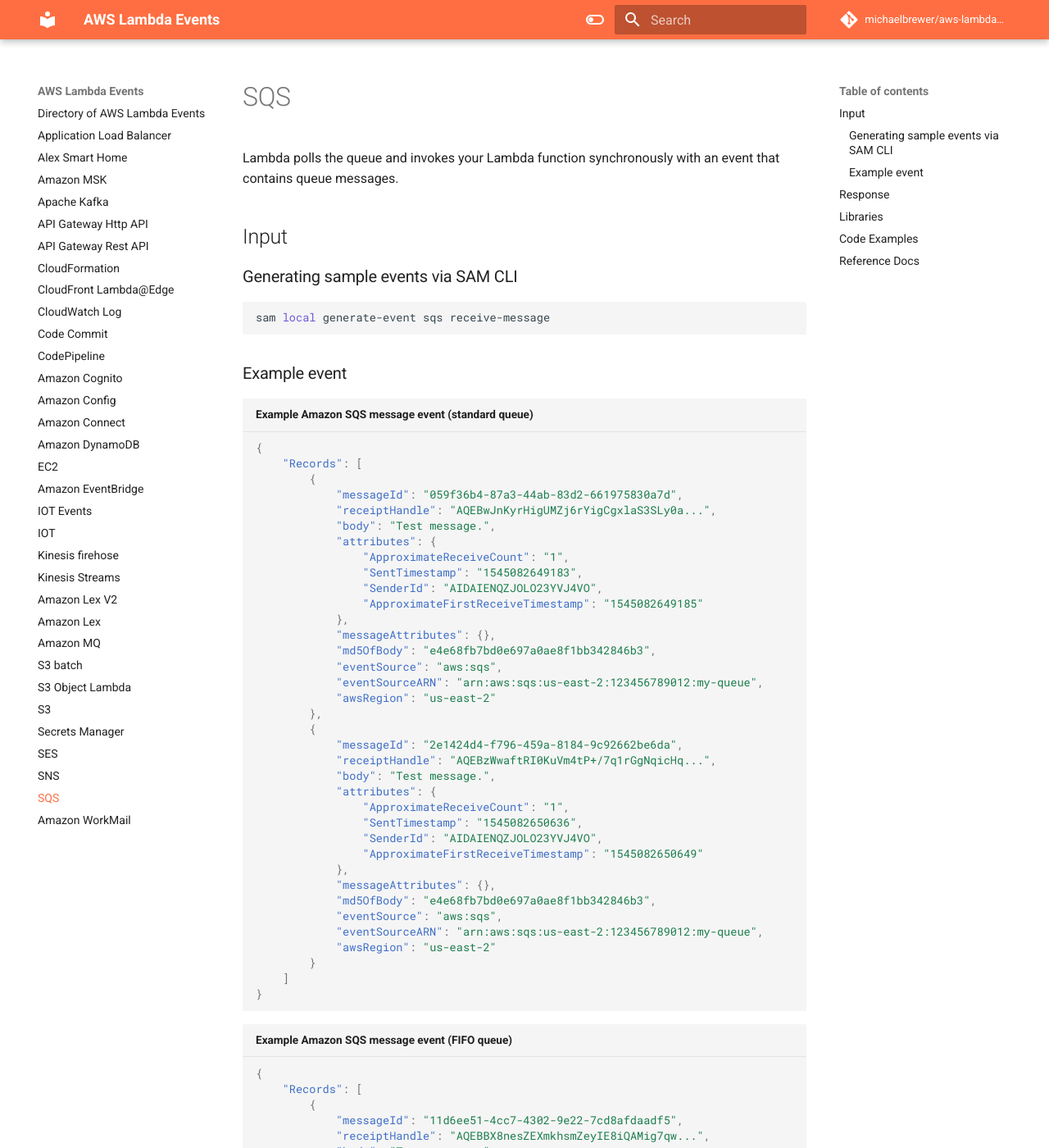
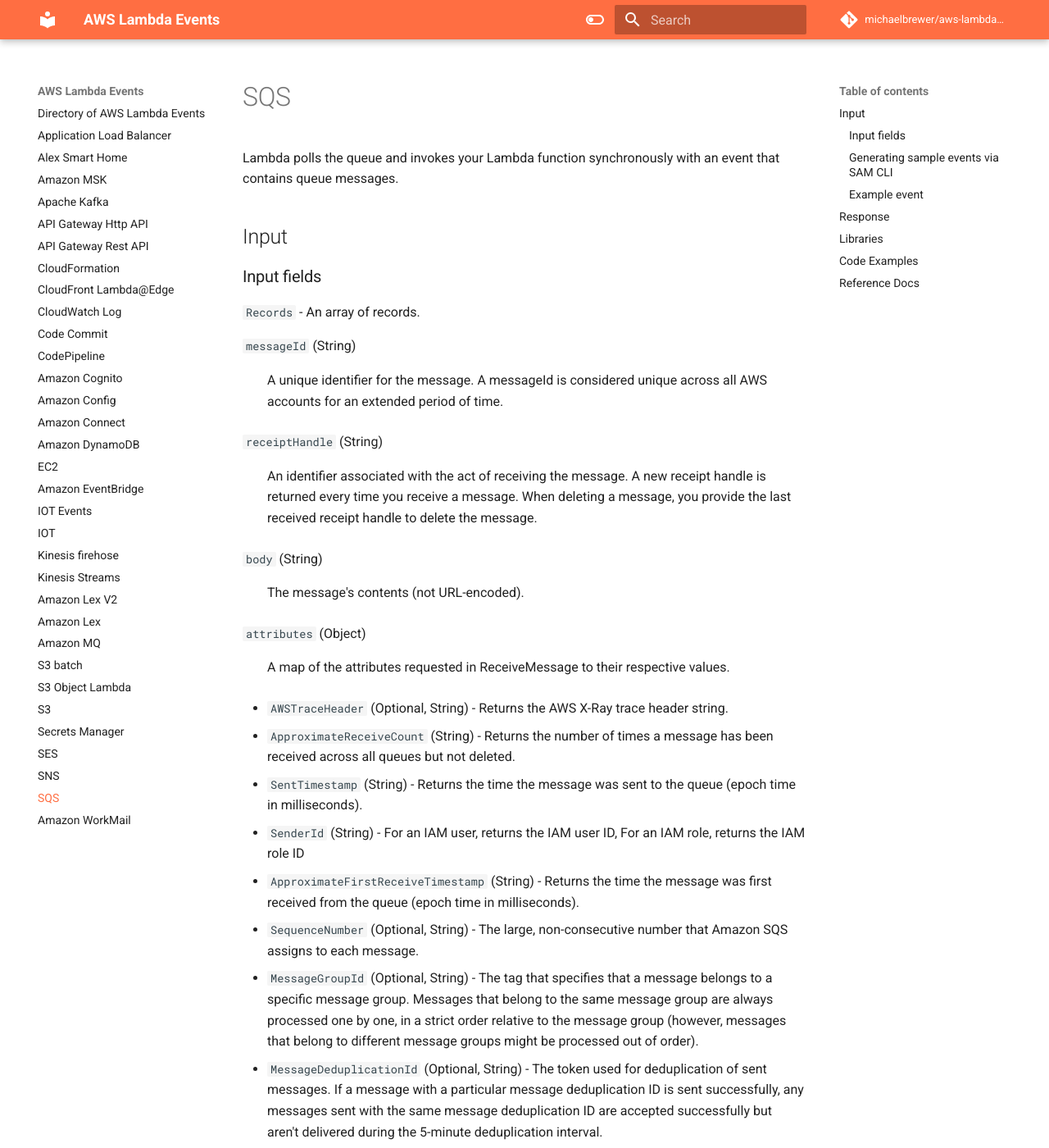
Before and after one commit to michaelbrewer/aws-lambda-events, an MkDocs documentation site: the page built from docs/sqs.md, in a window 1280 px wide and 1400 px high. Shown: the whole window at 82% size. Built offline with MkDocs 1.6.1 and Material for MkDocs 9.7.7, drawn with Linux system fonts in a browser that asks for light colours; comment, search, counter and statistics services are not loaded; some of the changed text lies outside the part shown.

Commit message:
feat(sqs): Finis sqs docs

```diff
--- a/docs/alb.md
+++ b/docs/alb.md
@@ -4,7 +4,7 @@
 
 ## Input
 
-## Fields
+## Input Fields
 
 `targetGroupArn` (String)
 : Target group arn for your Lambda function
--- a/docs/sqs.md
+++ b/docs/sqs.md
@@ -3,6 +3,49 @@
 Lambda polls the queue and invokes your Lambda function synchronously with an event that contains queue messages.
 
 ## Input
+
+### Input fields
+
+`Records` - An array of records.
+
+`messageId` (String)
+: A unique identifier for the message. A messageId is considered unique across all AWS accounts
+for an extended period of time.
+
+`receiptHandle` (String)
+: An identifier associated with the act of receiving the message.
+  A new receipt handle is returned every time you receive a message. When deleting a message,
+  you provide the last received receipt handle to delete the message.
+
+`body` (String)
+: The message's contents (not URL-encoded).
+
+`attributes` (Object)
+: A map of the attributes requested in ReceiveMessage to their respective values.
+
+- `AWSTraceHeader` (Optional, String) - Returns the AWS X-Ray trace header string.
+- `ApproximateReceiveCount` (String) - Returns the number of times a message has been received across all queues but not deleted.
+- `SentTimestamp` (String) - Returns the time the message was sent to the queue (epoch time in milliseconds).
+- `SenderId` (String) - For an IAM user, returns the IAM user ID, For an IAM role, returns the IAM role ID
+- `ApproximateFirstReceiveTimestamp` (String) - Returns the time the message was first received from the queue (epoch time in milliseconds).
+- `SequenceNumber` (Optional, String) - The large, non-consecutive number that Amazon SQS assigns to each message.
+- `MessageGroupId` (Optional, String) - The tag that specifies that a message belongs to a specific message group. Messages that belong to the same message group are always processed one by one, in a strict order relative to the message group (however, messages that belong to different message groups might be processed out of order).
+- `MessageDeduplicationId` (Optional, String) - The token used for deduplication of sent messages. If a message with a particular message deduplication ID is sent successfully, any messages sent with the same message deduplication ID are accepted successfully but aren't delivered during the 5-minute deduplication interval.
+
+`messageAttributes` (Object)
+: Each message attribute consists of a Name, Type, and Value.
+
+`md5OfBody` (String)
+: An MD5 digest of the non-URL-encoded message body string.
+
+`eventSource` (String)
+: The AWS service from which the SQS record originated. For SQS, this is `aws:sqs`
+
+`eventSourceARN` (String)
+: The Amazon Resource Name (ARN) of the event sourc
+
+`awsRegion` (String)
+: aws region eg: us-east-1
 
 ### Generating sample events via SAM CLI
 
@@ -91,7 +134,13 @@
 
 ## Libraries
 
+- [SQSEvent - Python](https://awslabs.github.io/aws-lambda-powertools-python/latest/utilities/data_classes/#sqs) - PIP `aws-lambda-powertools`
 - [SQS Batch Handler - Python](https://awslabs.github.io/aws-lambda-powertools-python/latest/utilities/batch/) - PIP `aws-lambda-powertools`
+- [SQSEvent - Go](https://github.com/aws/aws-lambda-go/blob/main/events/README_SQS.md) - Go `github.com/aws/aws-lambda-go/events`
+- [SqsEvent - Php](https://bref.sh/docs/function/handlers.html#sqs-events)
+= [SQSEvent - Java](https://github.com/aws/aws-lambda-java-libs/blob/master/aws-lambda-java-events/src/main/java/com/amazonaws/services/lambda/runtime/events/SQSEvent.java)
+- [SQSEvent - DotNew](https://github.com/aws/aws-lambda-dotnet/tree/master/Libraries/src/Amazon.Lambda.SQSEvents)
+- [SQSEvent - Typescript](https://github.com/DefinitelyTyped/DefinitelyTyped/blob/master/types/aws-lambda/trigger/sqs.d.ts)
 
 ## Code Examples
 
```
Also changed, not shown: docs/index.md (+1 -1 lines).
